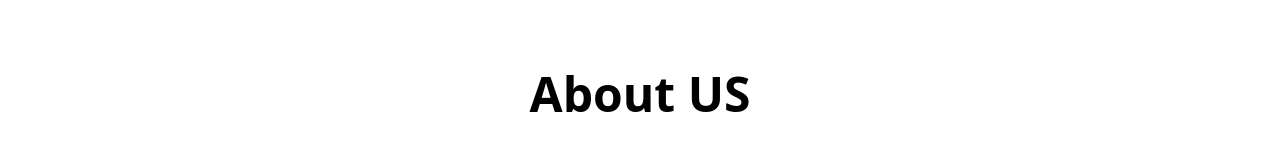
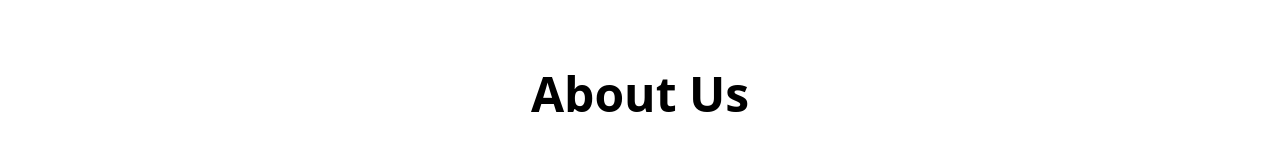
Before and after one commit to sidistart/zubix-nextjs, a Next.js app: page / in a window 1280 px wide. Shown: the part 938-1106 px from the top of the page. Built offline with nearby package versions, Linux system fonts and the light colour scheme.

Commit message:
some change

```diff
--- a/app/page.tsx
+++ b/app/page.tsx
@@ -75,7 +75,7 @@ export default function Home() {
         <div className="absolute w-[304px] h-[304px] left-[1067px] top-[373px] bg-gradient-to-r from-[#97C42C] to-[#A7D930] rounded-full"></div>
         </div> */}
 
-          <p className="font-semibold text-5xl ">About US</p>
+          <p className="font-semibold text-5xl ">About Us</p>
           <p className="w-2/3 text-[#181818] text-xl leading-10">
             At Zubix, we are dedicated to revolutionizing the way you manage
             your everyday needs. Founded by a team of passionate innovators, we
```
